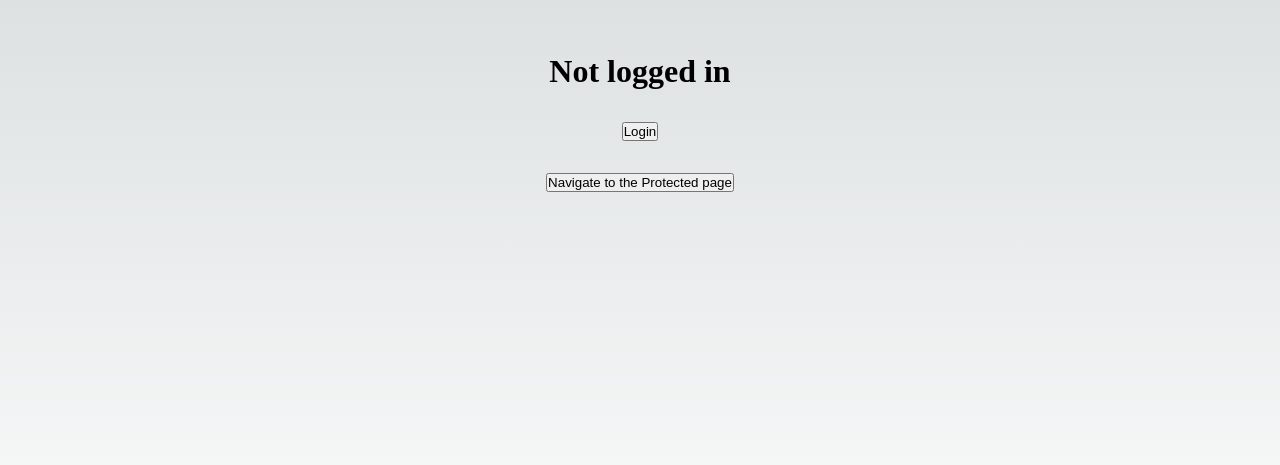
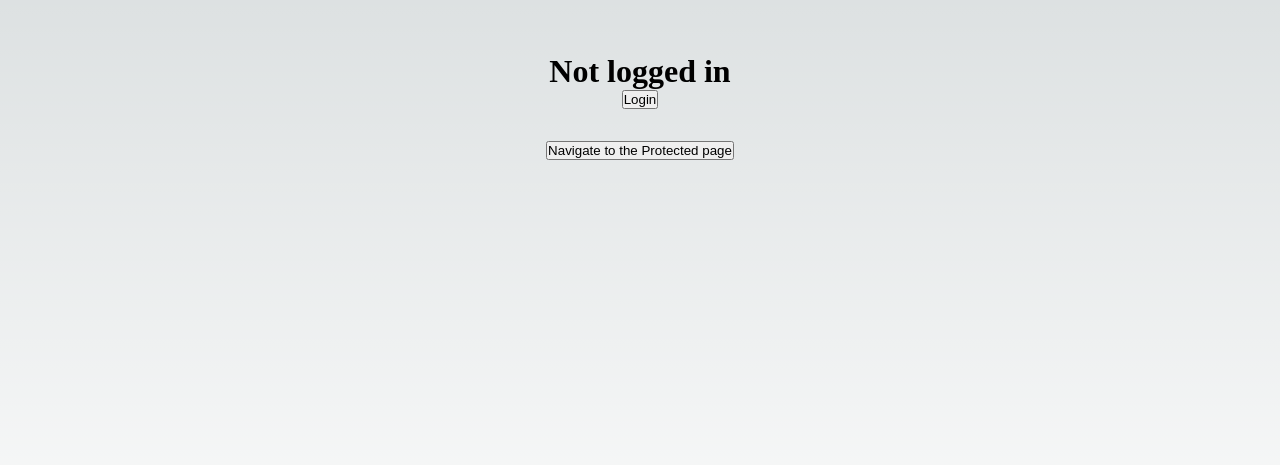
Before and after one commit to esponges/next-auth-protected-routes, a Next.js app: page / in a window 1280 px wide. Shown: the part 139-604 px from the top of the page. Built offline with nearby package versions, Linux system fonts and the light colour scheme; no server answers.

Commit message:
override next auth sigin page

```diff
--- a/components/layouts/protected.tsx
+++ b/components/layouts/protected.tsx
@@ -30,7 +30,7 @@ export const ProtectedLayout = ({ children }: Props): JSX.Element => {
     if (unAuthorized) {
       console.log('not authorized');
       router.push({
-        pathname: '/',
+        pathname: '/auth/signIn',
         query: { returnUrl: router.asPath },
       });
     }
--- a/pages/api/auth/[...nextauth].ts
+++ b/pages/api/auth/[...nextauth].ts
@@ -74,7 +74,7 @@ export default NextAuth({
   // pages is not specified for that route.
   // https://next-auth.js.org/configuration/pages
   pages: {
-    // signIn: '/auth/signin',  // Displays signin buttons
+    signIn: '/auth/signin',  // Displays signin buttons
     // signOut: '/auth/signout', // Displays form with sign out button
     // error: '/auth/error', // Error code passed in query string as ?error=
     // verifyRequest: '/auth/verify-request', // Used for check email page
--- a/pages/index.tsx
+++ b/pages/index.tsx
@@ -28,9 +28,11 @@ export default function Home() {
           {!data ? (
             <div>
               <h1>Not logged in</h1>
-              <button onClick={handleLogin}>
-                Login
-              </button>
+              <Link href='/auth/signIn'>
+                <button>
+                  Login
+                </button>
+              </Link>
             </div>
           ) : null}
           {data?.user?.name ? (
```
